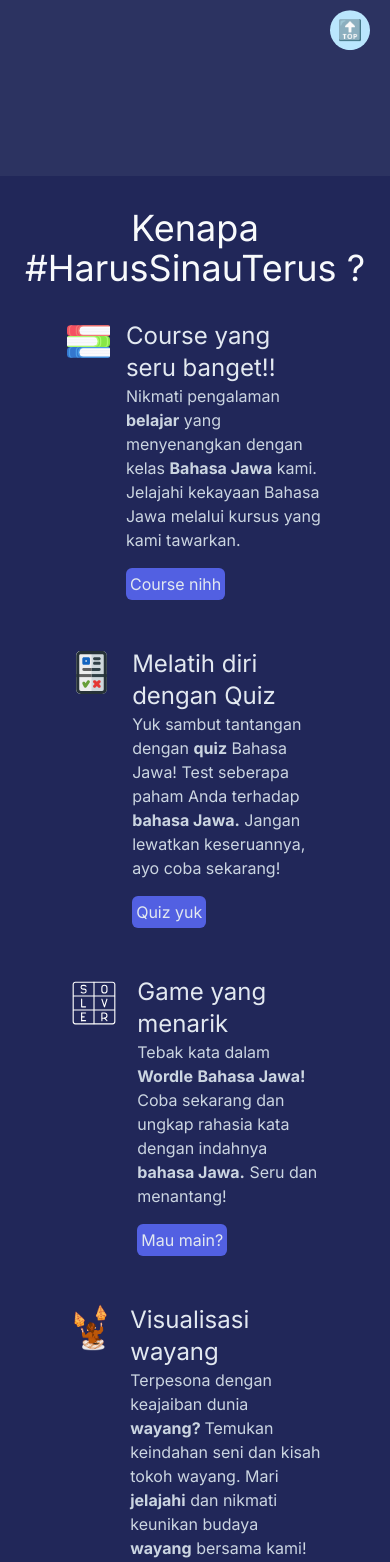
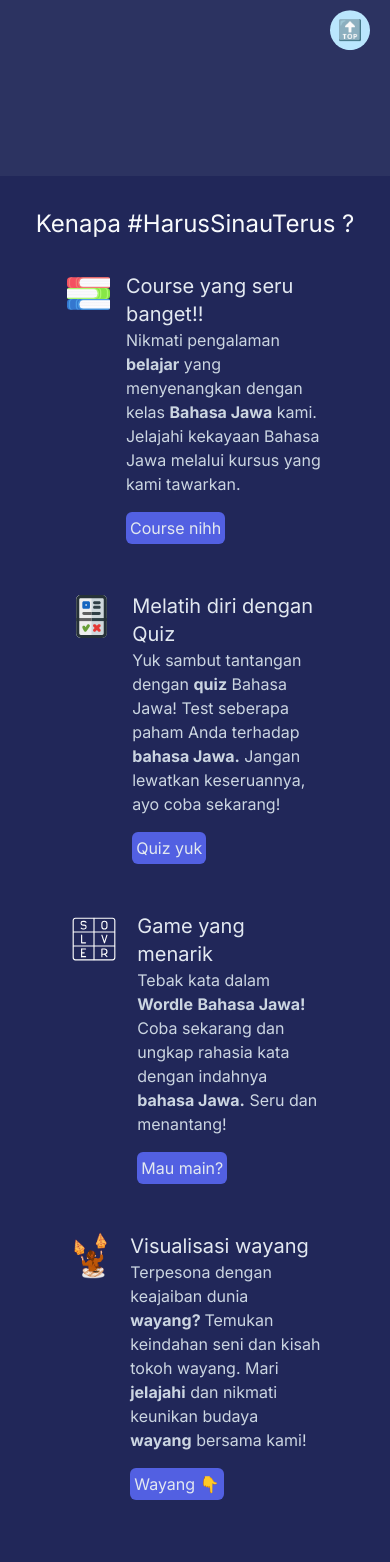
Before and after one commit to princeofverry/Sinau-Web, a Next.js app: page / in a window 390 px wide. Shown: the part 764-2326 px from the top of the page. Built offline with nearby package versions, Linux system fonts and the light colour scheme.

Commit message:
merubah penjelasan wayang

```diff
--- a/src/app/about-us/page.js
+++ b/src/app/about-us/page.js
@@ -46,7 +46,7 @@ const AboutUs = () => {
           </div>
         </div>
         {/* konten 2 */}
-        <div className="text-white w-full flex justify-center items-center pt-12 mx-auto">
+        <div className="text-white w-full flex justify-center items-center pt-12 sm:px-0 px-4 mx-auto">
           <div className="shadow-sm">
             <Image
               src="/pesonaJawa1.png"
--- a/src/app/components/utilities/Content/catagories.js
+++ b/src/app/components/utilities/Content/catagories.js
@@ -8,7 +8,7 @@ const Catagories = () => {
   return (
     <>
       <div className="bg-[#212759]">
-        <h1 className="text-center text-4xl text-slate-50 pt-8 pb-4">
+        <h1 className="text-center text-2xl sm:text-4xl text-slate-50 pt-8 pb-4">
           Kenapa #HarusSinauTerus ?
         </h1>
         <div className="flex gap-8 justify-center items-center sm:content-start md:flex-row flex-col p-4">
@@ -17,7 +17,7 @@ const Catagories = () => {
               <Image src="/books.svg" alt="..." width={250} height={250} />
             </div>
             <div className="text-slate-200">
-              <h1 className="text-2xl">Course yang seru banget!!</h1>
+              <h1 className="sm:text-2xl text-xl">Course yang seru banget!!</h1>
               <p className="font-base text-slate-300">
                 Nikmati pengalaman <strong>belajar</strong> yang menyenangkan
                 dengan kelas <strong>Bahasa Jawa</strong> kami. Jelajahi
@@ -35,7 +35,7 @@ const Catagories = () => {
               <Image src="/quiz.svg" alt="..." width={300} height={250} />
             </div>
             <div className="text-slate-200">
-              <h1 className="text-2xl">Melatih diri dengan Quiz</h1>
+              <h1 className="sm:text-2xl text-xl">Melatih diri dengan Quiz</h1>
               <p className="font-base text-slate-300">
                 Yuk sambut tantangan dengan <strong>quiz</strong> Bahasa Jawa!
                 Test seberapa paham Anda terhadap <strong>bahasa Jawa.</strong>{" "}
@@ -53,7 +53,7 @@ const Catagories = () => {
               <Image src="/wordle.svg" alt="..." width={300} height={250} />
             </div>
             <div className="text-slate-200">
-              <h1 className="text-2xl">Game yang menarik</h1>
+              <h1 className="sm:text-2xl text-xl">Game yang menarik</h1>
               <p className="font-base text-slate-300">
                 Tebak kata dalam <strong>Wordle</strong>{" "}
                 <strong>Bahasa Jawa!</strong> Coba sekarang dan ungkap rahasia
@@ -72,7 +72,7 @@ const Catagories = () => {
               <Image src="/wayangIcon.png" alt="..." width={300} height={250} layout={""} />
             </div>
             <div className="text-slate-200">
-              <h1 className="text-2xl">Visualisasi wayang</h1>
+              <h1 className="sm:text-2xl text-xl">Visualisasi wayang</h1>
               <p className="font-base text-slate-300">
                 Terpesona dengan keajaiban dunia <strong>wayang? </strong>
                 Temukan keindahan seni dan kisah tokoh wayang.
--- a/src/app/penjelasanpunakawan/page.js
+++ b/src/app/penjelasanpunakawan/page.js
@@ -5,10 +5,10 @@ import Link from "next/link";
 const Penjelasanpunakawan= () => {
   return (
     <div className="bg-[#2C3361] flex flex-col min-h-screen text-white sm:px-80 px-8 items-center justify-center py-4">
-      <h1 className="sm:text-3xl text-lg font-bold text-white text-center py-4">
+      <h1 className="sm:text-3xl text-xl font-bold text-white text-center py-4">
         Semar
       </h1>
-      <div className="max-w-screen-xl mx-auto mb-8">
+      <div className="w-full mx-auto mb-8">
         <div className="pandawa-container flex justify-center">
           <div className="flex flex-wrap justify-center gap-14">
             <div className="pandawa-box bg-[#AD88E7] sm:w-[600px] w-[300px] h-[200px] sm:h-[400px] rounded-2xl relative overflow-hidden">
--- a/src/app/penjelasanwayang/page.js
+++ b/src/app/penjelasanwayang/page.js
@@ -5,11 +5,11 @@ import Link from "next/link";
 const Penjelasanwayang= () => {
   return (
     <div className="bg-[#2C3361] flex flex-col min-h-screen text-white sm:px-80 px-8 items-center justify-center py-4">
-      <h1 className="sm:text-3xl text-lg font-bold text-white text-center py-4">
+      <h1 className="sm:text-3xl text-xl font-bold text-white text-center py-4">
         Yudhistira
       </h1>
-      <div className="max-w-screen-xl mx-auto mb-8">
-        <div className="pandawa-container flex justify-center">
+      <div className="w-full mx-auto mb-8">
+        <div className="pandawa-container flex items-center justify-center">
           <div className="flex flex-wrap justify-center gap-14">
             <div className="pandawa-box bg-[#AD88E7] sm:w-[600px] w-[300px] h-[200px] sm:h-[400px] rounded-2xl relative overflow-hidden">
               {/* Image inside the top box */}
```
